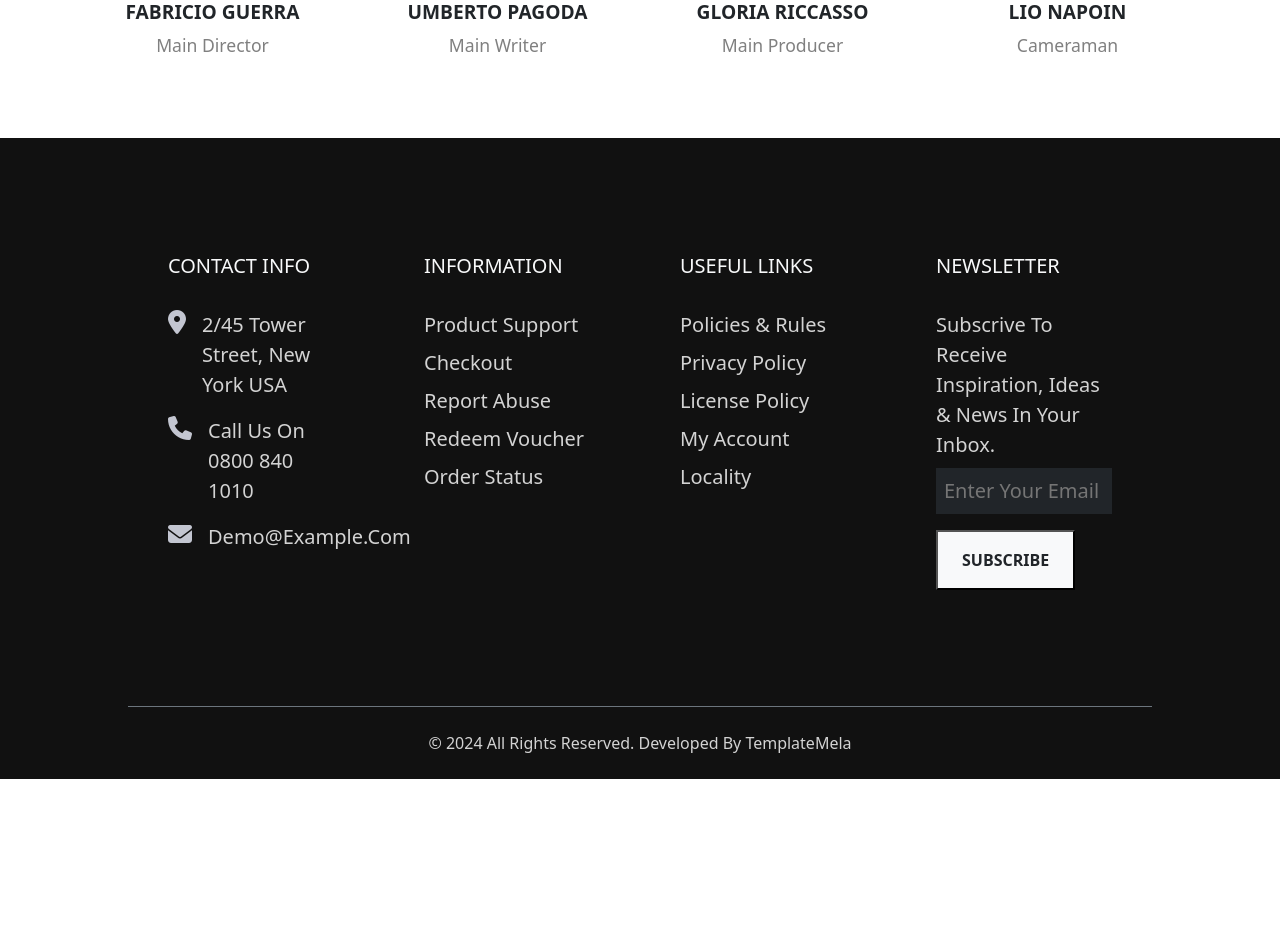
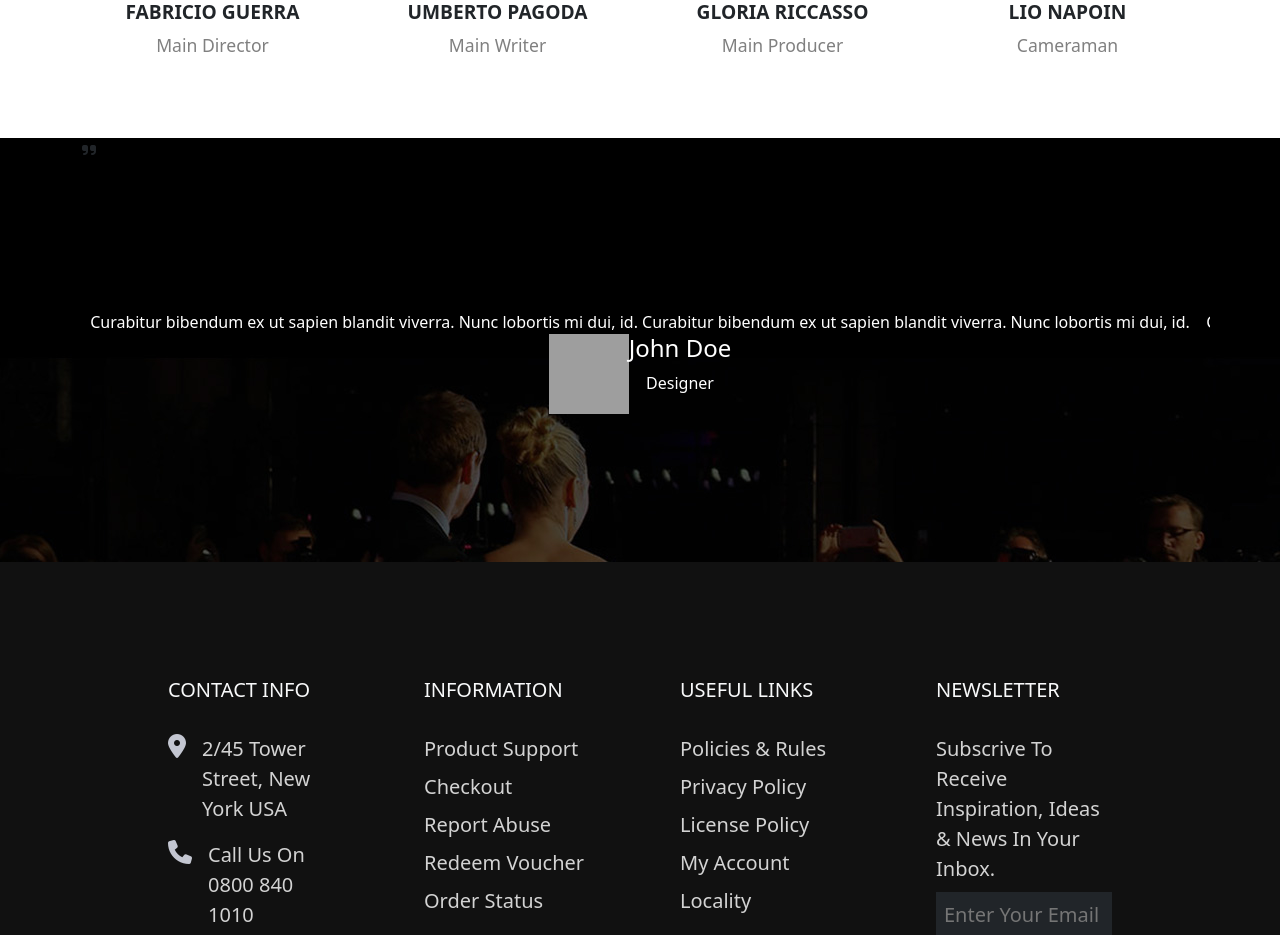
Before and after one commit to JordanRomagnoli/proj-html-vuejs, a Vue app: page /home in a window 1280 px wide. Shown: the part 4240-5175 px from the top of the page. Before the commit the page ends 5019 px from the top, so only its background shows below. Built offline with nearby package versions, Linux system fonts and the light colour scheme; grey boxes are pictures that could not be loaded.

Commit message:
- INSTALL Swiper

```diff
--- a/package.json
+++ b/package.json
@@ -12,6 +12,7 @@
     "@popperjs/core": "^2.11.8",
     "axios": "^1.6.5",
     "bootstrap": "^5.3.2",
+    "swiper": "^11.0.5",
     "vue": "^3.3.11",
     "vue-router": "^4.2.5"
   },
--- /dev/null
+++ b/src/components/Quotes.vue
@@ -0,0 +1,158 @@
+<script>
+import Swiper from 'swiper';
+import 'swiper/swiper-bundle.css';
+
+export default {
+  data() {
+    return {
+      firstQuote: [
+        {
+          quote: 'Curabitur bibendum ex ut sapien blandit viverra. Nunc lobortis mi dui, id. Curabitur bibendum ex ut sapien blandit viverra. Nunc lobortis mi dui, id.',
+          src: '01.jpg',
+          name: 'John Doe',
+          role: 'Designer',
+        }
+      ],
+
+      secondQuote: [
+        {
+          quote: 'Curabitur bibendum ex ut sapien blandit viverra. Nunc lobortis mi dui, id. Curabitur bibendum ex ut sapien blandit viverra. Nunc lobortis mi dui, id.',
+          src: '02.jpg',
+          name: 'John Doe',
+          role: 'Designer',
+        }
+      ],
+
+      thirdQuote: [
+        {
+          quote: 'Curabitur bibendum ex ut sapien blandit viverra. Nunc lobortis mi dui, id. Curabitur bibendum ex ut sapien blandit viverra. Nunc lobortis mi dui, id.',
+          src: '03.jpg',
+          name: 'John Doe',
+          role: 'Designer',
+        }
+      ],
+      swiper: null,
+    };
+  },
+  methods: {
+    getImagePath: function (imgPath) {
+      return new URL(imgPath, import.meta.url).href;
+    },
+
+    initSwiper() {
+      this.swiper = new Swiper('.swiper-container', {
+        loop: true,
+        navigation: {
+          nextEl: '.swiper-button-next',
+          prevEl: '.swiper-button-prev',
+        },
+      });
+    },
+  },
+  mounted() {
+    this.initSwiper();
+  },
+};
+</script>
+
+<template>
+    <div class="background">
+        <div class="container">
+                <div>
+                    <i class="fa-solid fa-quote-right"></i>
+                </div>
+            <div class="frame">
+                <div class="swiper-container">
+                <div class="swiper-wrapper">
+                <div class="swiper-slide">
+                    <div>
+                    {{ firstQuote[0].quote }}
+                    </div>
+                    <div class="info">
+                        <div class="icon-frame">
+                            <img :src="getImagePath('assets/img/' + firstQuote[0].src)" alt="">
+                        </div>
+                        <div>
+                        <h4>{{ thirdQuote[0].name }}</h4>
+                        <span>{{ thirdQuote[0].role }}</span>
+                    </div>
+                    </div>
+                </div>
+
+                <div class="swiper-slide">
+                    <div>
+                    {{ secondQuote[0].quote }}
+                    </div>
+                    <div class="info">
+                        <div class="icon-frame">
+                            <img :src="getImagePath('assets/img/'+secondQuote[0].src)" alt="">
+                        </div>
+                        <div>
+                        <h4>{{ thirdQuote[0].name }}</h4>
+                        <span>{{ thirdQuote[0].role }}</span>
+                    </div>
+                    </div>
+                </div>
+
+                <div class="swiper-slide">
+                    <div>
+                    {{ thirdQuote[0].quote }}
+                    </div>
+                    <div class="info">
+                        <div class="icon-frame">
+                            <img :src="getImagePath('assets/img/' + thirdQuote[0].src)" alt="">
+                        </div>
+                        <div>
+                        <h4>{{ thirdQuote[0].name }}</h4>
+                        <span>{{ thirdQuote[0].role }}</span>
+                    </div>
+                    </div>
+                </div>
+            </div>
+        <div class="swiper-button-next"></div>
+        <div class="swiper-button-prev"></div>
+                </div>
+
+            </div>
+
+        </div>
+
+    </div>
+</template>
+
+<style lang="scss" scoped>
+@use '../assets/scss/partials/variables' as *;
+
+.background{
+    background-image: url(../assets/img/Parallax-02.jpg);
+    background-attachment: fixed;
+}
+.container{
+    overflow: hidden;
+    .frame{
+        height: 400px;
+        display: flex;
+        align-items: center;
+    }
+}
+
+.icon-frame{
+    width: 80px;
+    height: 80px;
+    img{
+        width: 100%;
+        height: 100%;
+    }
+}
+.info{
+    display: flex;
+    justify-content: center;
+}
+.swiper-container {
+  width: 100%;
+  .swiper-slide{
+    text-align: center;
+    color: white;
+  }
+}
+</style>
--- a/src/pages/HomePage.vue
+++ b/src/pages/HomePage.vue
@@ -5,6 +5,7 @@
     import SingleWork from '../components/SingleWork.vue';
     import Statics from '../components/Statics.vue';
     import SingleTeam from '../components/SingleTeam.vue';
+    import Quotes from '../components/Quotes.vue';
 
     export default {
         data() {
@@ -74,6 +75,7 @@
             SingleWatched,
             Statics,
             SingleTeam,
+            Quotes,
         },
         methods: {
 
@@ -168,6 +170,10 @@
                 />
             </div>
         </div>
+    </section>
+
+    <section>
+        <Quotes/>
     </section>
 
 </template>
```
Also changed, not shown: 1 other file (tests, documents, lock files or other folders).
